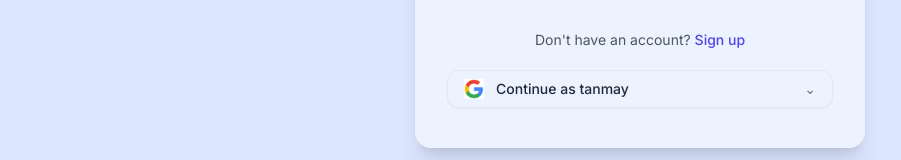
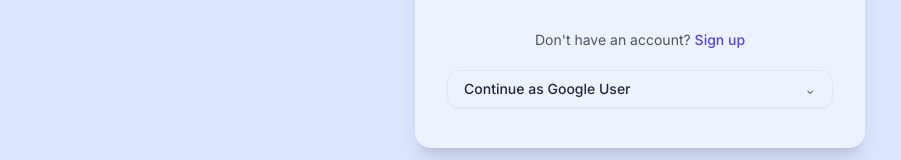
Before and after one commit to tanmaysh1211/FinSMART, a React (Vite) app in the folder client/: page /login in a window 1280 px wide. Shown: the part 578-738 px from the top of the page, without its empty margins (0-901 px from the left). Built offline with nearby package versions, Linux system fonts and the light colour scheme.

Commit message:
Fix Google logo2 size in login button

```diff
--- a/client/src/pages/Login.jsx
+++ b/client/src/pages/Login.jsx
@@ -434,17 +434,17 @@ export default function Login() {
 
           {/* Google */}
       <button onClick={handleGoogleLogin}
-        className="mt-5 w-full flex items-center justify-between px-4 py-2 border rounded-xl shadow-sm hover:bg-gray-50">
+        className="mt-5 w-full flex items-center overflow-hidden justify-between px-4 py-2 border rounded-xl shadow-sm hover:bg-gray-50">
           <div className="flex items-center gap-3">
-        <div className="w-5 h-5 flex items-center justify-center overflow-hidden">
+        {/* <div className="w-5 h-5 flex items-center justify-center overflow-hidden">
           <img
             src={googleIcon}
             alt="Google"
             style={{ width: "20px", height: "20px", maxWidth: "20px", maxHeight: "20px" }}
           />
-        </div>
+        </div> */}
         <span className="text-sm font-medium truncate max-w-[180px]">
-          Continue as tanmay
+          Continue as Google User
         </span>
       </div>
         <span className="text-gray-500 text-sm">⌄</span>
```
